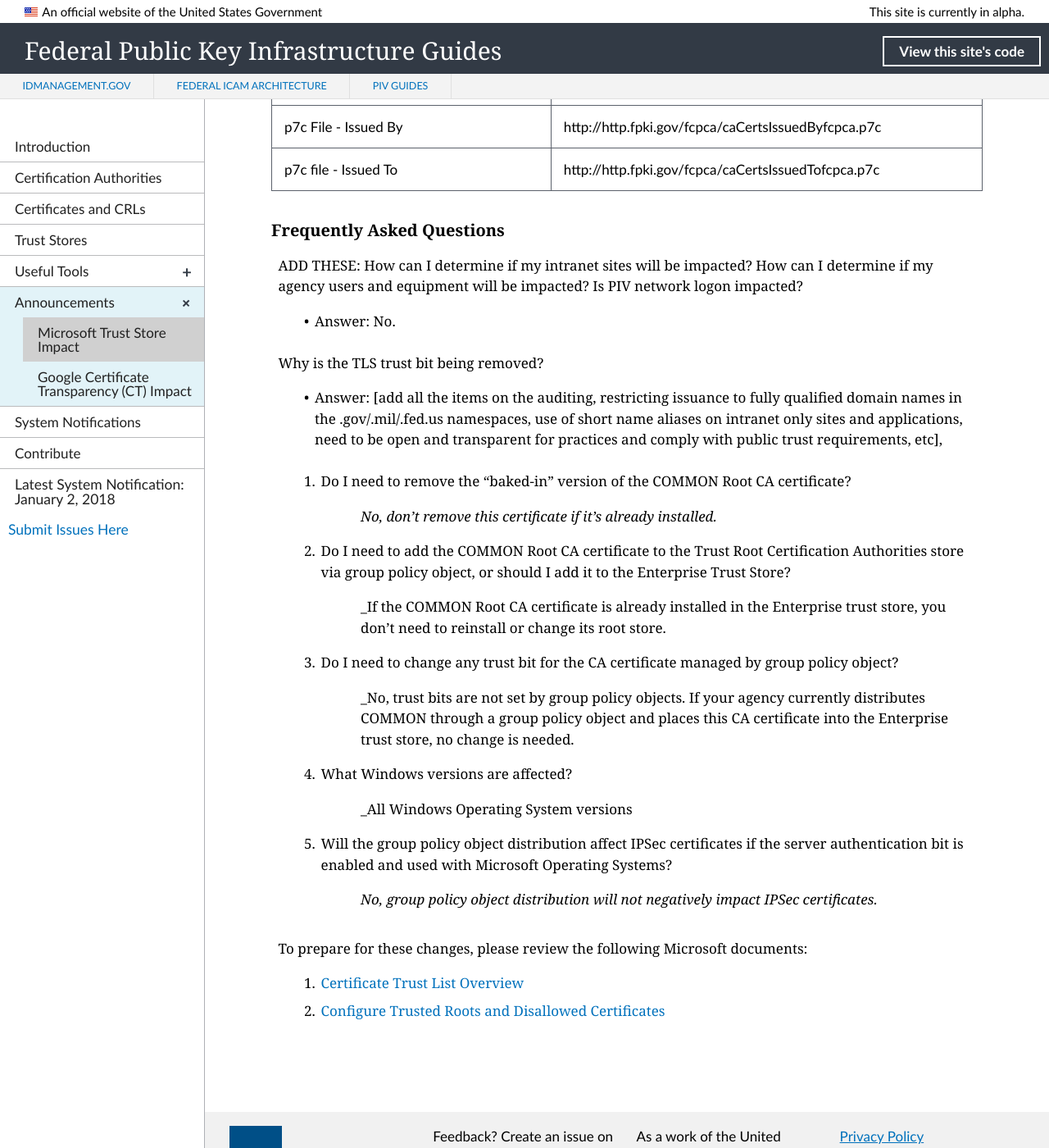
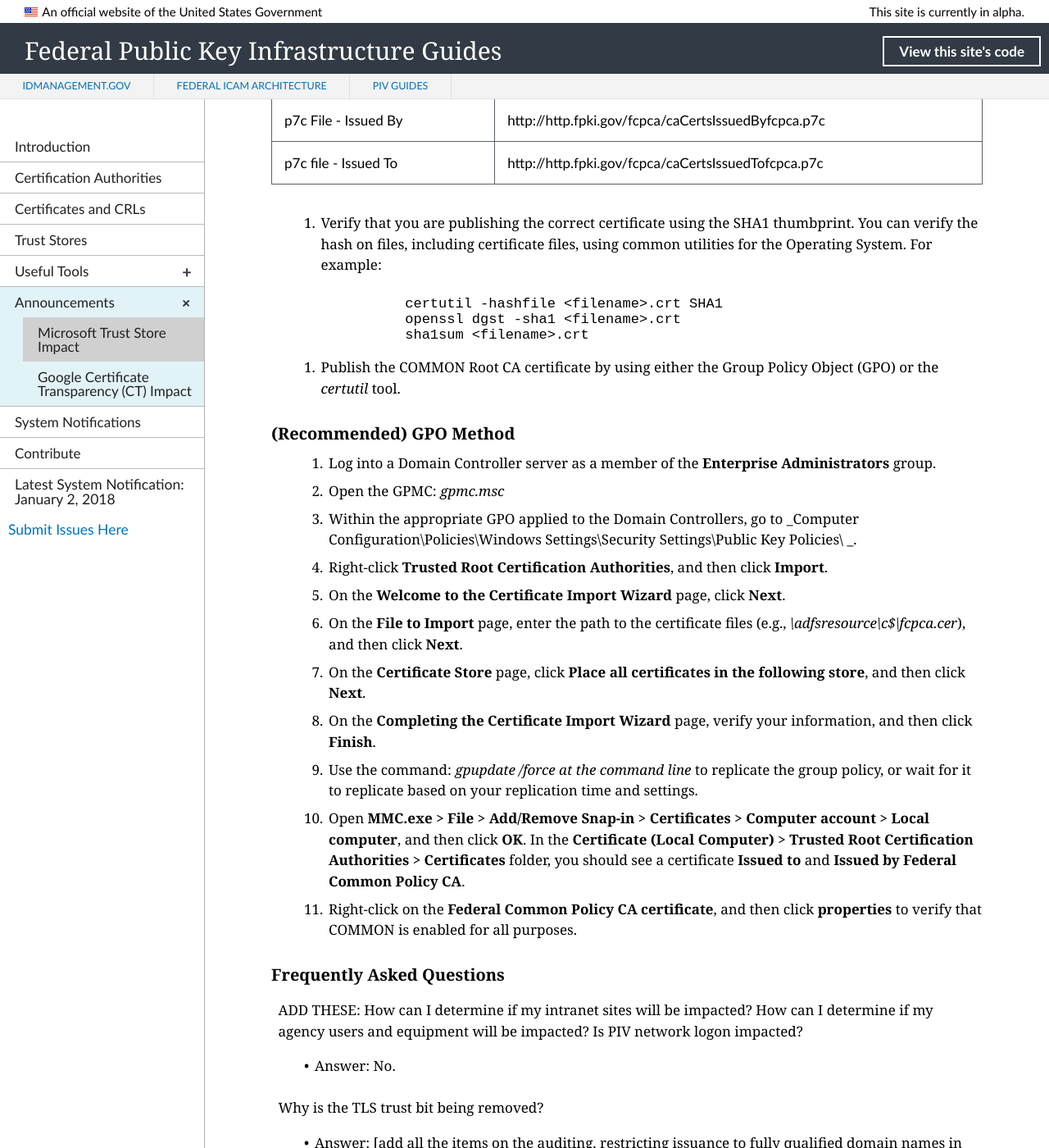
Before and after one commit to GSA/fpki-guides, a Jekyll site: the page built from _announcements/01_microsoft_constraint.md, in a window 1280 px wide and 1400 px high, scrolled down 1186 px. Shown: the whole window at 82% size. Built offline with Jekyll 4.4.1, drawn with Linux system fonts in a browser that asks for light colours; nearby versions of some CDN libraries; library files that are not in the unit come from our copies; some of the changed text lies outside the part shown.

Commit message:
Update 01_microsoft_constraint.md
Adding Ken's new content

````diff
--- a/_announcements/01_microsoft_constraint.md
+++ b/_announcements/01_microsoft_constraint.md
@@ -16,22 +16,46 @@
 
 ## Mitigation
 
-**Ken:  What CA are we referencing?  What is the certificate hash? Consider ops teams - what is the name as it appears? [**Is the name in the Certificate = U.S. Government Root"? --cb]**
+**What CA are we referencing?  What is the certificate hash? Consider ops teams - what is the name as it appears?
 
 **Answer the common question of "What should I do?" with an Action up front and highlighted.**
 
 **You should mitigate risks by creating or updating a group policy object used to manage trusted certificates on government managed devices.  In this group policy, place the <certificate in the enterprise trust store...etc>**
 
+1. To mitigate any impact to your agency, your domain administrator must publish the COMMON Root CA certificate to NTAuth Trust Store.
 
 | **Federal Common Policy CA**  | **Details**                             |
 | :--------  | :-------------------------------     |
-| **Federal Common Policy CA Root Certificate<br>Certificate Name: U.S. Government Root CA?** |	http://http.fpki.gov/fcpca/fcpca.crt |
+| **Federal Common Policy CA<br> |	http://http.fpki.gov/fcpca/fcpca.crt |
 | Distinguished Name | **cn=Federal Common Policy CA, ou=FPKI, o=U.S. Government, c=US** |
 | sha1 Thumbprint | 90 5f 94 2f d9 f2 8f 67 9b 37 81 80 fd 4f 84 63 47 f6 45 c1 |
 | Certificate Revocation List | http://http.fpki.gov/fcpca/fcpca.crl |
 | p7c File - Issued By | http://http.fpki.gov/fcpca/caCertsIssuedByfcpca.p7c |
 | p7c file - Issued To | http://http.fpki.gov/fcpca/caCertsIssuedTofcpca.p7c |
 
+2. Verify that you are publishing the correct certificate using the SHA1 thumbprint. You can verify the hash on files, including certificate files, using common utilities for the Operating System. For example:
+
+```
+		certutil -hashfile <filename>.crt SHA1
+		openssl dgst -sha1 <filename>.crt
+		sha1sum <filename>.crt
+```
+
+3. Publish the COMMON Root CA certificate by using either the Group Policy Object (GPO) or the _certutil_ tool.
+
+### (Recommended) GPO Method
+1.	Log into a Domain Controller server as a member of the **Enterprise Administrators** group.
+2.	Open the GPMC: _gpmc.msc_
+3.	Within the appropriate GPO applied to the Domain Controllers, go to _Computer Configuration\Policies\Windows Settings\Security Settings\Public Key Policies\ _.
+4.	Right-click **Trusted Root Certification Authorities**, and then click **Import**.
+5.	On the **Welcome to the Certificate Import Wizard** page, click **Next**.
+6.	On the **File to Import** page, enter the path to the certificate files (e.g., _\\adfsresource\c$\fcpca.cer_), and then click **Next**.
+7.	On the **Certificate Store** page, click **Place all certificates in the following store**, and then click **Next**.
+8.	On the **Completing the Certificate Import Wizard** page, verify your information, and then click **Finish**.
+9.	Use the command: _gpupdate /force at the command line_ to replicate the group policy, or wait for it to replicate based on your replication time and settings.
+10.	Open **MMC.exe &gt; File &gt; Add/Remove Snap-in &gt; Certificates &gt; Computer account &gt; Local computer**, and then click **OK**.
+In the **Certificate (Local Computer) &gt; Trusted Root Certification Authorities &gt; Certificates** folder, you should see a certificate **Issued to** and **Issued by Federal Common Policy CA**.
+11. Right-click on the **Federal Common Policy CA certificate**, and then click **properties** to verify that COMMON is enabled for all purposes.
 
 
 
````
